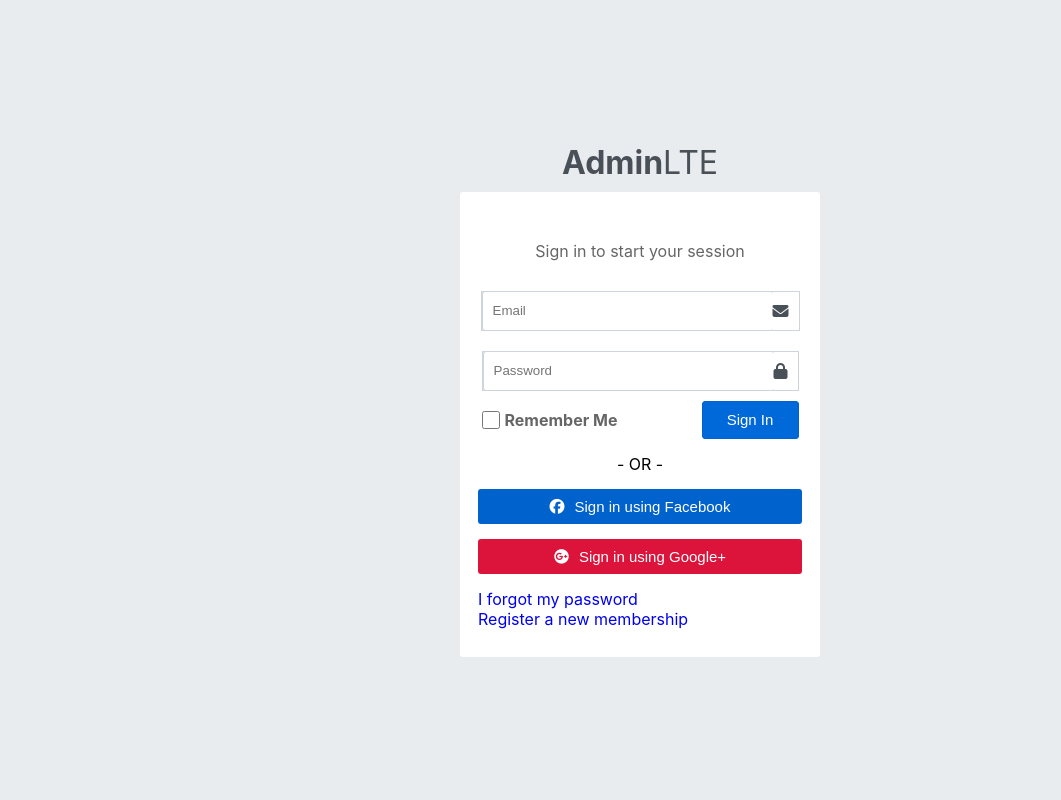
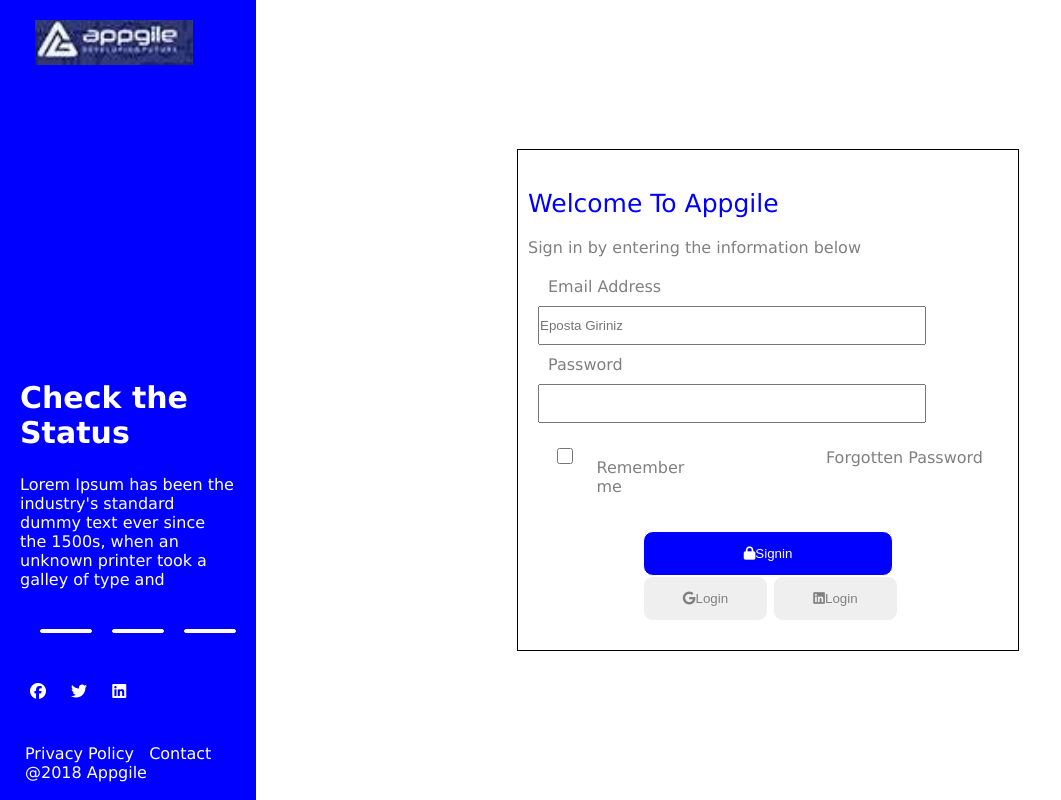
Before and after one commit to canaydinn/webTasarim2024, a plain HTML site: page index.html in a window 1280 px wide. Shown: the whole page, without its empty margins (0-1061 px from the left). Drawn offline with Linux system fonts and the light colour scheme.

Commit message:
appgile login ekranı

```diff
--- a/css/style.css
+++ b/css/style.css
@@ -3,134 +3,131 @@
     padding:0;
 }
 body{
-    background-color: #e9ecef;
-    display:flex;
-    align-items: center;
-    justify-content: center;
-    height:100vh;
-    font-family: "Source Sans Pro", -apple-system, BlinkMacSystemFont, "Segoe UI", Roboto, "Helvetica Neue", Arial, sans-serif, "Apple Color Emoji", "Segoe UI Emoji", "Segoe UI Symbol";
-
+    font-family: 'Lucida Sans', 'Lucida Sans Regular', 'Lucida Grande', 'Lucida Sans Unicode', Geneva, Verdana, sans-serif;
 }
 .container{
     display:flex;
+    flex-direction: row;
+    height: 100vh;
+}
+.sidebar{
+    background-color: blue;
+    width:20%;
+    color:#fff;
+    display:flex;
     flex-direction: column;
+    justify-content: space-between;
+}
+.logo_box{
+    display: flex;
+    justify-content: flex-start;
+    margin-top: 20px;
+    margin-left: 35px;
+}
+.footer_box{
+    height: 400px;
+    margin: 20px;
+}
+.check{
+    font-size: 30px;
+    font-weight: bold;
+}
+.footer_box p{
+    margin-top: 25px;
+}
+.hr_box{
+    display:flex;
+    justify-content: flex-start;
+    margin-bottom: 40px;
+    margin-top: 40px;
+}
+.hr_box hr{
+    width:50px;
+    margin-left:20px;
+    height: 2px;
+    background-color: #fff;
+    border:1px solid #fff;
+    border-radius: 3px;
+}
+.icon_box{
+    margin: 35px 0;
+}
+.icon_box i{
+    margin: 10px;
+}
+.footer_label label{
+    margin: 5px;
+}
+.content{
+    display:flex;
     justify-content: center;
-    align-items:center ;
+    align-items: center;
+    height: 100vh;
+    width: 80%;
 }
-.logo_yazi{
-    color:#495057;
-    font-size: 32px;
-    margin-bottom: 10px;
-}
-.form_kutusu{
-    width:360px;
-    height: 465px;
-    background-color: #fff;
-    border: 0 solid rgba(0, 0, 0, .125);
-    border-radius: 3px;
+.center_box{
+    width:500px;
+    height: 500px;
+    border:1px solid #000;
     display:flex;
     flex-direction: column;
     justify-content: center;
-    align-items: center;
 }
-.signin_yazi{
-    margin:20px;
-    color:#666;
+.center_box label{
+    color:grey;
+    margin: 10px;
 }
-.input-group{
+.welcome {
+    color:blue !important;
+    font-size: 25px;
+
+}
+.center_box input{
+    height: 35px;
+    width:80%;
+}
+.email_box{
+    display: flex;
+    flex-direction: column;
+    justify-content: flex-start;
+    margin-left: 20px;
+}
+.forget_box{
+
+    margin: 25px;
+    display: flex;
+    flex-direction: row;
+    justify-content: space-between;
+}
+input[type="checkbox"]{
+    height: 16px;
+}
+.remember_box{
+    display:flex;
+    flex-direction: row;
+}
+.signin_box{
+    display:flex;
+    justify-content: center;;
+}
+.signin{
+    background-color: blue;
+    width: 50%;
+    color:#fff;
+    height: 45px;
+    border: 1px solid #fff;
+    border-radius: 10px;
+}
+.button_box{
     display:flex;
     justify-content: center;
-    align-items: center;
-    height: 30px;
-    border: 1px solid #ced4da;
-    height: 38px;
-    padding-right: 10px;
-    margin: 10px;
 }
-.input-group input{
-    height: 38px;
-    width: 280px;
-    color:#495057;
-    border:1px solid #ced4da;
-    border-radius: 3px;
-    padding-left: 10px;
-    border-right-style: none;
+.button_box button{
+    background-color: fff;
+    width: 25%;
+    color:grey;
+    height: 45px;
+    border: 1px solid #fff;
+    border-radius: 10px;
+    margin-left: 5px;
 }
-.input-group i{
-    color:#495057;
-}
-.remember_kutu{
-    display: flex;
-    flex-direction: row;
-    justify-content: space-around;
-    align-items: center;
-    margin-bottom: 15px;
-}
-.remember{
-    width: 220px;
-    color:#666;
-    display: flex;
-    align-items: center;
-
-}
-.remember input{
-    background-color: blue;
-    width:18px;
-    height: 18px;
-    margin-right: 5px;
-}
-.remember_kutu button{
-background-color:#0069d9;
-width: 97px;
-height: 38px;
-border-radius: 3px;
-color: #fff;
-font-size: 15px;
-border: 1px solid #fff;
-border-color: #0062cc;
-}
-.remember_kutu button:hover{
-    background-color: blue;
-}
-.remember label{
-    font-size: 16px;
-}
-.social_kutu{
-    display: flex;
-    flex-direction: column;
-    justify-content: center;
-    align-items: center;
-    width: 100%;
-}
-.social_kutu button{
-    width: 90%;
-    height: 35px;
-    margin-bottom: 15px;
-    border-radius: 3px;
-    border:0 solid #fff;
-    color:#fff;
-    font-size: 15px;
-}
-.facebook_buton{
-    background-color: #0062cc;
-}
-.google_buton{
-    background-color: crimson;
-}
-.social_kutu p{
-    margin-bottom: 15px;
-}
-.social_kutu i{
-    margin-right: 10px;
-}
-.linkler{
-    display:flex;
-    flex-direction: column;
-    justify-content: flex-start;
-    width: 90%;
-    color: #FFFFFF;
-
-}
-.linkler a{
-    text-decoration: none;
-}
--- a/index.html
+++ b/index.html
@@ -4,38 +4,67 @@
   <meta charset="UTF-8">
   <meta http-equiv="X-UA-Compatible" content="IE=edge">
   <meta name="viewport" content="width=device-width, initial-scale=1.0">
-  <title>AdminLTE 3 | Log in</title>
-  <link href="./css/style.css" rel="stylesheet">
+  <link href="css/style.css" rel="stylesheet">
   <link rel="stylesheet" href="https://cdnjs.cloudflare.com/ajax/libs/font-awesome/6.5.2/css/all.min.css" integrity="sha512-SnH5WK+bZxgPHs44uWIX+LLJAJ9/2PkPKZ5QiAj6Ta86w+fsb2TkcmfRyVX3pBnMFcV7oQPJkl9QevSCWr3W6A==" crossorigin="anonymous" referrerpolicy="no-referrer" />
+  <title>Document</title>
 </head>
 <body>
   <div class="container">
-    <div class="logo_yazi"><b>Admin</b>LTE</div>
-    <div class="form_kutusu">
-      <p class="signin_yazi">Sign in to start your session</p>
-      <div class="input-group">
-        <input type="email" placeholder="Email">
-        <span> <i class="fa-solid fa-envelope"></i></span>
+    <div class="sidebar">
+      <div class="logo_box">
+        <img src="images/appgile_logo.PNG">
       </div>
-      <div class="input-group">
-        <input type="password" placeholder="Password">
-        <span> <i class="fa-solid fa-lock"></i></span>
+      <div class="footer_box">
+        <label class="check">Check the Status</label>
+        <p>Lorem Ipsum has been the industry's standard dummy text ever since the 1500s, when an unknown printer took a galley of type and</p>
+        <div class="hr_box">
+          <hr></hr>
+          <hr></hr>
+          <hr></hr>
+        </div>
+        <div class="icon_box">
+          <i class="fa-brands fa-facebook"></i>
+          <i class="fa-brands fa-twitter"></i>
+          <i class="fa-brands fa-linkedin"></i>
+        </div>
+        <div class="footer_label">
+          <label>Privacy Policy</label>
+          <label>Contact</label>
+          <label>@2018 Appgile</label>
+        </div>
       </div>
-      <div class="remember_kutu">
-        <div class="remember" >
-          <input type="checkbox">
-          <label><strong>Remember Me</strong></label>
+    </div>
+    <div class="content">
+      <div class="center_box">
+        <label class="welcome">Welcome To Appgile</label>
+        <label>Sign in by entering the information below</label>
+
+        <div class="email_box">
+          <label>Email Address</label>
+          <input type="email" placeholder="Eposta Giriniz">
         </div>
-        <button>Sign In</button>
-      </div>
-      <div class="social_kutu">
-        <p>- OR -</p>
-        <button class="facebook_buton"><i class="fab fa-facebook"></i>Sign in using Facebook</button>
-        <button class="google_buton"><i class="fab fa-google-plus"></i>Sign in using Google+</button>
-      </div>
-      <div class="linkler">
-        <a href="forgot_password.html">I forgot my password</a>
-        <a href="register.html">Register a new membership</a>
+        <div class="email_box">
+          <label>Password</label>
+          <input type="password" placeholde="******">
+        </div>
+        <div class="forget_box">
+          <div class="remember_box">
+            <input type="checkbox">
+            <label>Remember me</label>
+          </div>
+          <div class="for_box">
+            <a><label>Forgotten Password</label></a>
+          </div>
+
+        </div>
+        <div class="signin_box">
+          <button class="signin"><i class="fa-solid fa-lock"></i>Signin</button>
+        </div>
+
+        <div class="button_box">
+          <button><i class="fa-brands fa-google"></i>Login</button>
+          <button><i class="fa-brands fa-linkedin"></i>Login</button>
+        </div>
       </div>
     </div>
   </div>
```
Also changed, not shown: images/appgile_logo.PNG (added).
